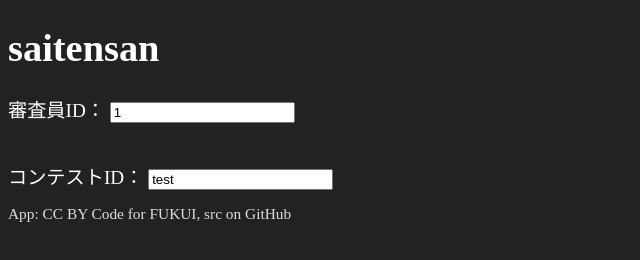
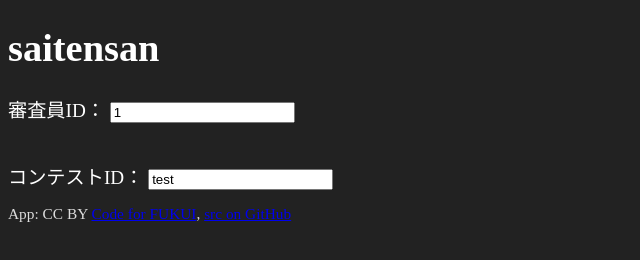
Before and after one commit to code4fukui/saitensan, a plain HTML site: page static/index.html in a window 1280 px wide. Shown: the whole page, without its empty margins (0-640 px from the left). Drawn offline with Linux system fonts and the light colour scheme.

Commit message:
add link

```diff
--- a/static/index.html
+++ b/static/index.html
@@ -11,7 +11,7 @@
 
 <div class=contest>コンテストID： <input id=contest readonly=true value=test></div>
 
-<div class=credit>App: CC BY Code for FUKUI, src on GitHub</div>
+<div class=credit>App: CC BY <a href=https://code4fukui.github.io/>Code for FUKUI</a>, <a href=https://github.com/code4fukui/saitensan/>src on GitHub</a></div>
 
 <script type="module">
 import { fetchJSON } from "https://js.sabae.cc/fetchJSON.js";
```
Also changed, not shown: static/list.html (+1 -1 lines).
